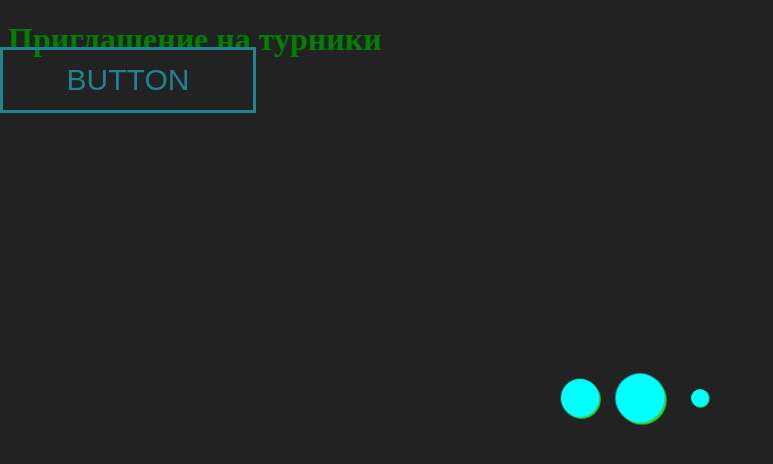
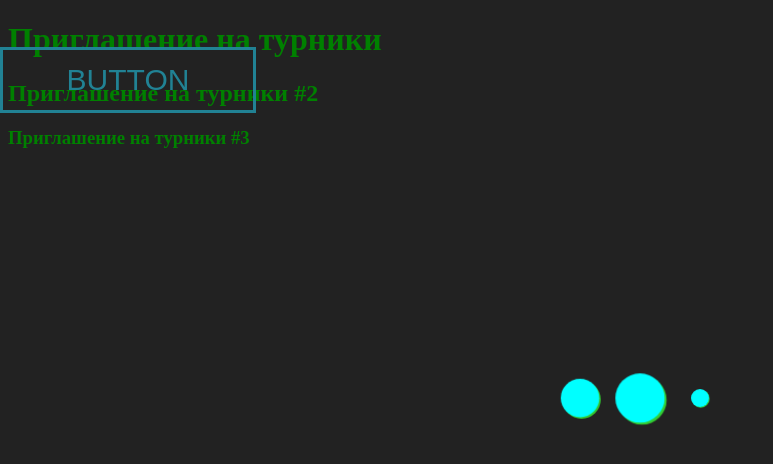
Before and after one commit to SeregaK914/New_project, a plain HTML site: page index.html in a window 1280 px wide. Shown: the whole page, without its empty margins (0-773 px from the left). Drawn offline with Linux system fonts and the light colour scheme.

Commit message:
my second commit

```diff
--- a/index.html
+++ b/index.html
@@ -4,9 +4,12 @@
 		<meta charset="utf-8">
 		<title>Button - анимированный блок на CSS</title>
 		<link rel="stylesheet" type="text/css" href="style.css">
-		<h1 style="color:green">Приглашение на турники</h1>
+
 	</head>
 	<body>
+		<h1 style="color:green">Приглашение на турники</h1>
+		<h2 style="color:green">Приглашение на турники #2</h2>
+		<h3 style="color:green">Приглашение на турники #3</h3>
 		<div class="dws">
 			<a href="#" class="butt">button</a>
 		</div>
```
